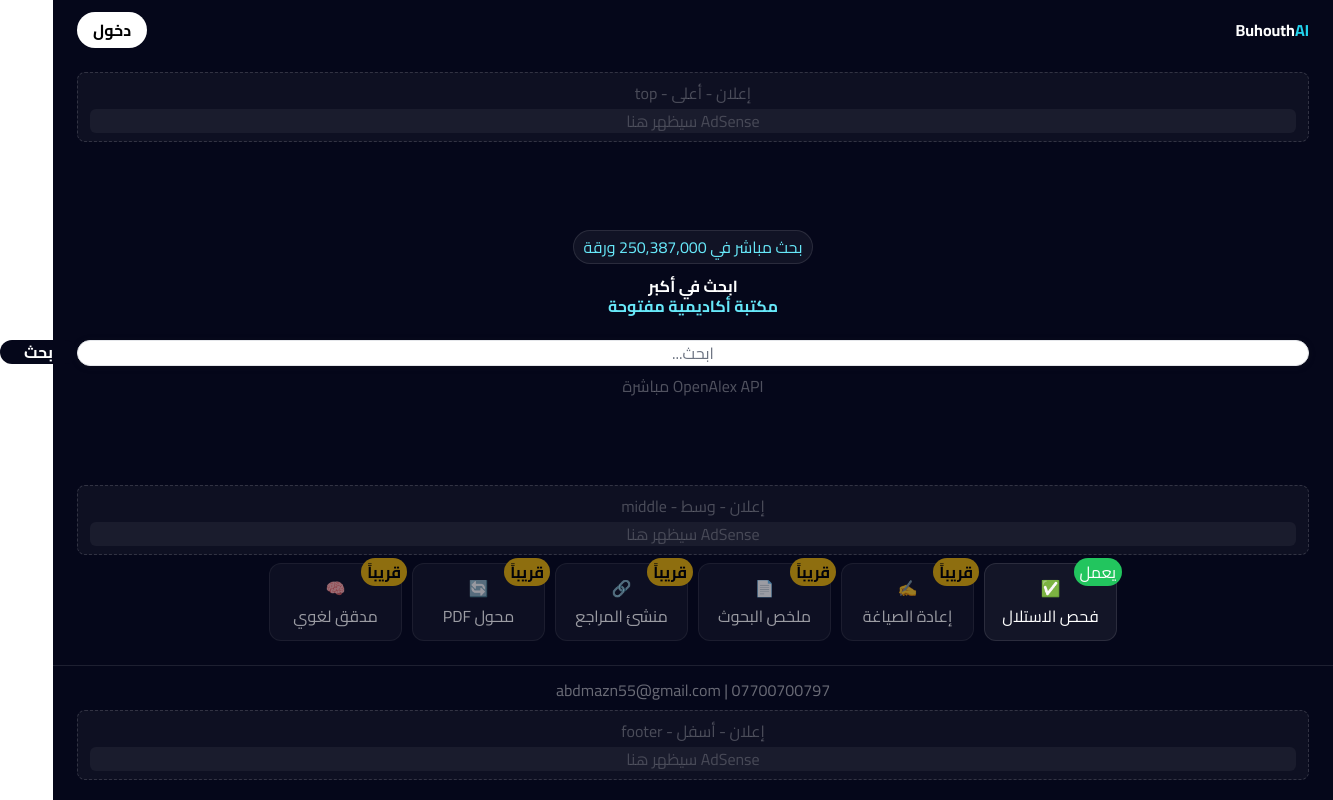
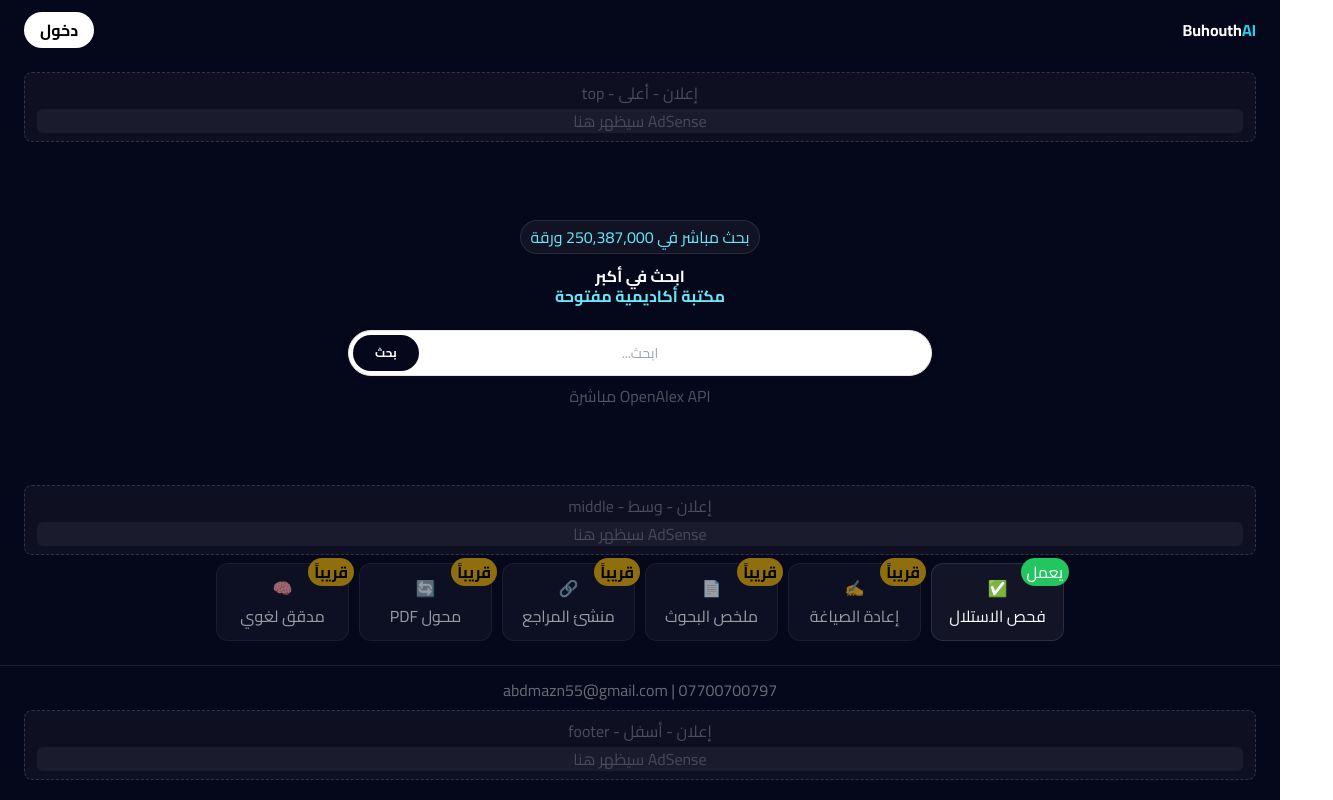
Before and after one commit to mahmoodabdm/buhouthal, a Next.js app: page / in a window 1280 px wide. Shown: the whole page, 1333 px wide, since content can reach past the window. Built offline with nearby package versions, Linux system fonts and the light colour scheme.

Commit message:
Update page.tsx

```diff
--- a/app/page.tsx
+++ b/app/page.tsx
@@ -10,9 +10,47 @@ function SearchBarGoogle(){
   const router=useRouter()
   const go=()=>{ if(q.trim()) router.push(`/search?q=${encodeURIComponent(q.trim())}`) }
   return(
-    <div className="relative w-full">
-      <input value={q} onChange={e=>setQ(e.target.value)} onKeyDown={e=>e.key==='Enter'&&go()} placeholder="ابحث..." className="w-full h- bg-white text-black text- text-center placeholder:text-center placeholder:text-gray-500 outline-none rounded-full pr- pl- shadow-[0_1px_6px_rgba(32,33,36,0.28)] border border-gray-200" dir="rtl" />
-      <button onClick={go} className="absolute left- top- bottom- bg-[#05071a] text-white text- font-bold px-6 rounded-full hover:bg-black">بحث</button>
+    <div style={{position:'relative', width:'100%'}}>
+      <input
+        value={q}
+        onChange={e=>setQ(e.target.value)}
+        onKeyDown={e=>e.key==='Enter'&&go()}
+        placeholder="ابحث..."
+        style={{
+          width:'100%',
+          height:'46px',
+          background:'white',
+          color:'black',
+          fontSize:'14px',
+          textAlign:'center',
+          borderRadius:'9999px',
+          paddingLeft:'70px',
+          paddingRight:'70px',
+          border:'1px solid #e5e7eb',
+          boxShadow:'0 1px 6px rgba(32,33,36,0.28)',
+          outline:'none'
+        }}
+        dir="rtl"
+      />
+      <button
+        onClick={go}
+        style={{
+          position:'absolute',
+          left:'5px',
+          top:'5px',
+          bottom:'5px',
+          background:'#05071a',
+          color:'white',
+          fontSize:'12px',
+          fontWeight:'bold',
+          padding:'0 22px',
+          borderRadius:'9999px',
+          border:'none',
+          cursor:'pointer'
+        }}
+      >
+        بحث
+      </button>
     </div>
   )
 }
@@ -36,12 +74,19 @@ export default function Page() {
       </header>
       <LoginModal isOpen={open} onClose={() => setOpen(false)} />
       <div className="max-w- mx-auto w-full px-6 mt-1"><AdBanner slotId="top" label="أعلى" /></div>
+
       <section className="flex-1 flex flex-col items-center justify-center text-center px-6 py-10">
         <div className="bg-white/5 border border-white/10 text-cyan-300 text- px-2.5 py-1 rounded-full mb-3">بحث مباشر في 250,387,000 ورقة</div>
         <h1 className="text- md:text- font-bold leading-tight">ابحث في أكبر<br /><span className="text-cyan-300">مكتبة أكاديمية مفتوحة</span></h1>
-        <div className="w-full max-w- mx-auto mt-6"><SearchBarGoogle /></div>
+
+        {/* هذا هو قياس كوكل الحقيقي 584px */}
+        <div style={{width:'100%', maxWidth:'584px', margin:'24px auto 0 auto'}}>
+          <SearchBarGoogle />
+        </div>
+
         <p className="text- text-white/30 mt-2">OpenAlex API مباشرة</p>
       </section>
+
       <div className="max-w- mx-auto w-full px-6"><AdBanner slotId="middle" label="وسط" /></div>
       <section className="max-w-4xl mx-auto px-6 pb-6 w-full">
         <div className="grid grid-cols-3 md:grid-cols-6 gap-2.5">
```
